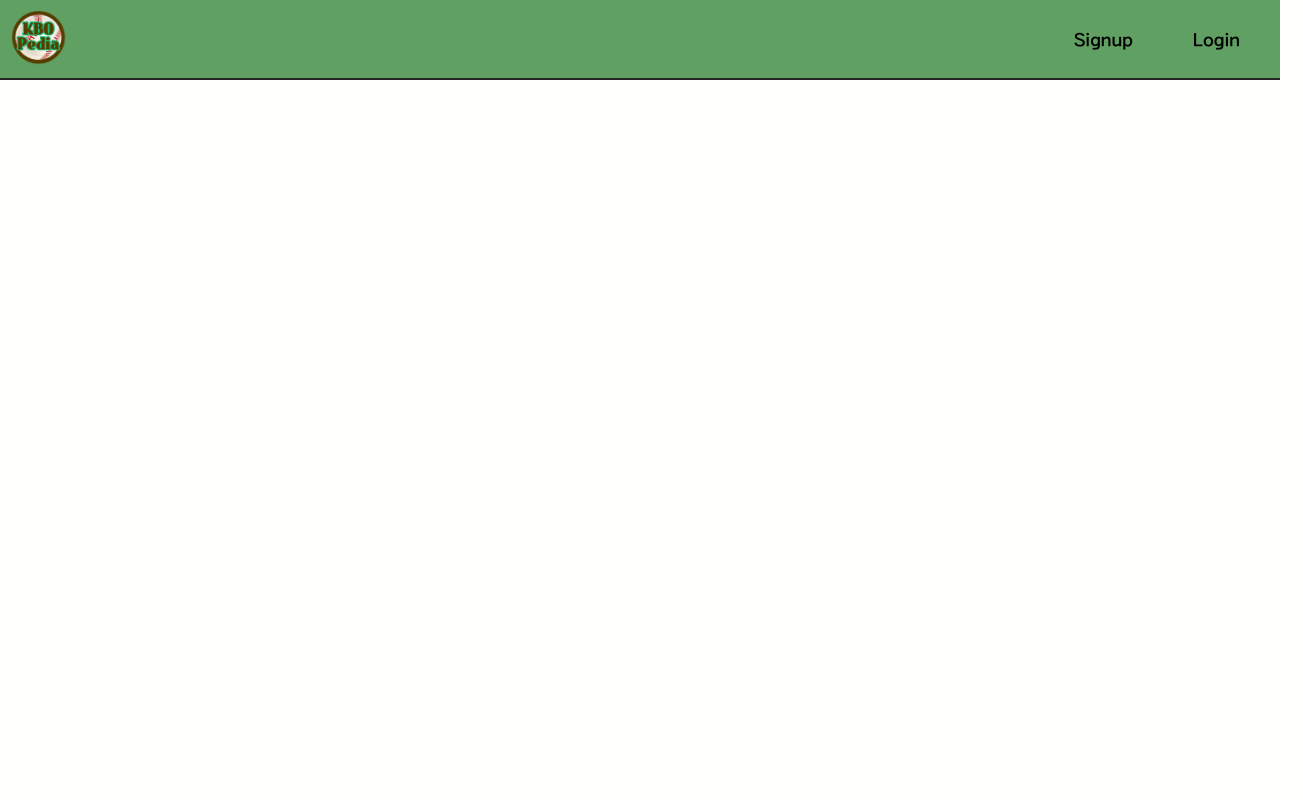
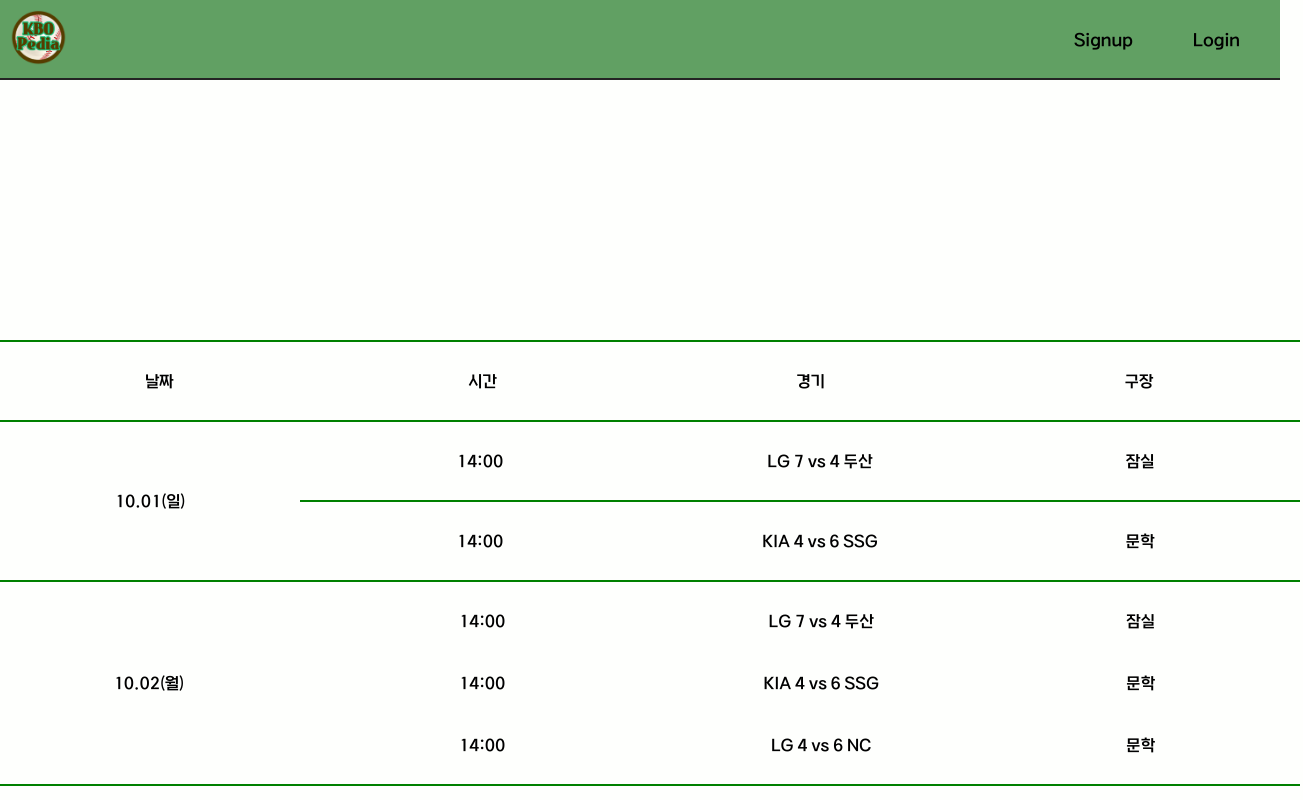
Before and after one commit to rnjsdpwls/Kbopedia, a React (Create React App) app in the folder KBO_FRONT/: page /Schedule in a window 1280 px wide. Before the commit this address had no page. Shown: the whole page, 1303 px wide, since content can reach past the window. Built offline with nearby package versions, Linux system fonts and the light colour scheme.

Commit message:
feat: 세부 페이지 메인과 연결

```diff
--- a/KBO_FRONT/src/App.tsx
+++ b/KBO_FRONT/src/App.tsx
@@ -18,6 +18,7 @@ import MainPage from './components/pages/MainPage/MainPage';
 import TeamInfo from "./components/pages/TeamInfoPage/TeamInfo";
 import TeamItems from "./components/pages/TeamInfoPage/TeamItems";
 import Dict from "./components/pages/DictPage/Dict";
+import Schedule from "./components/pages/SchedulePage/Schedule";
 
 function App() {
   return (
@@ -42,6 +43,7 @@ function App() {
         <Route path="/TeamInfo" element={<TeamInfo newId={1} />} />
         <Route path="/TeamItems" element={<TeamItems newId={1} />} />
         <Route path="/Dict" element={<Dict />}></Route>
+        <Route path="/Schedule" element={<Schedule />}></Route>
       </Routes>
     </div >
   );
--- a/KBO_FRONT/src/components/pages/MainPage/components/MainField.tsx
+++ b/KBO_FRONT/src/components/pages/MainPage/components/MainField.tsx
@@ -12,7 +12,8 @@ const MainField = () => {
       <img src={field} alt='field' className='fieldImage' />
       <div className='btnContainer'>
         <Link to="/Community"> <CommunityMenu /> </Link>
-        <RecordMenu />
+        <Link to="/Schedule">  <RecordMenu /> </Link>
+
         <Link to="/TeamInfo"><TeamMenu /></Link>
         <Link to="/Dict"> <DictMainMenu /> </Link>
       </div>
--- a/KBO_FRONT/src/components/pages/SchedulePage/Schedule.tsx
+++ b/KBO_FRONT/src/components/pages/SchedulePage/Schedule.tsx
@@ -1,7 +1,7 @@
 import React from 'react';
 //import './GameResultsTable.css';
 
-function GameResultsTable() {
+export default function Schedule() {
   return (
 
 
@@ -88,7 +88,3 @@ function GameResultsTable() {
 
   );
 }
-
-
-
-export default GameResultsTable;
```
